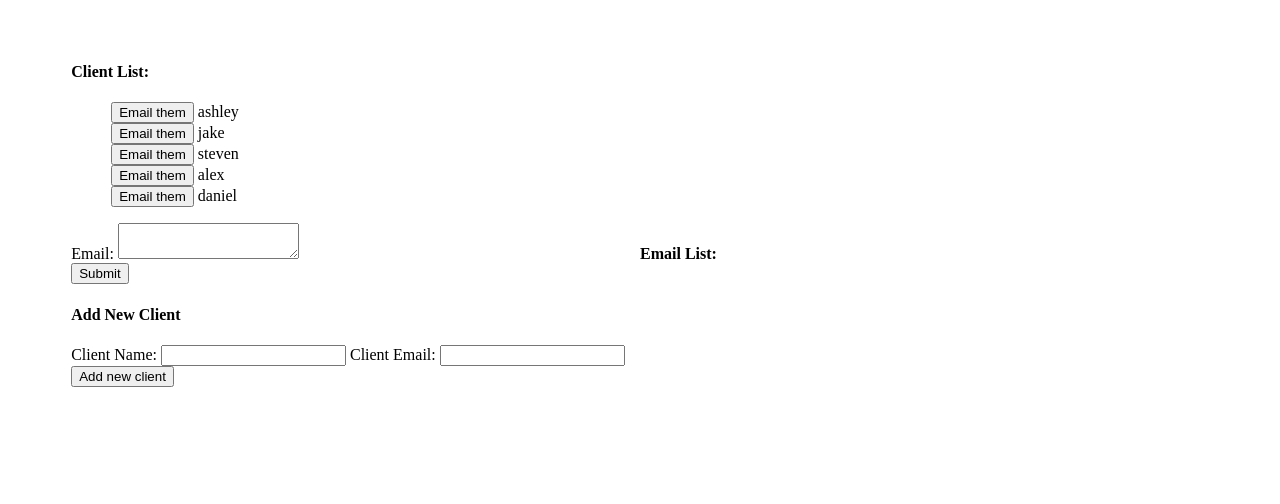
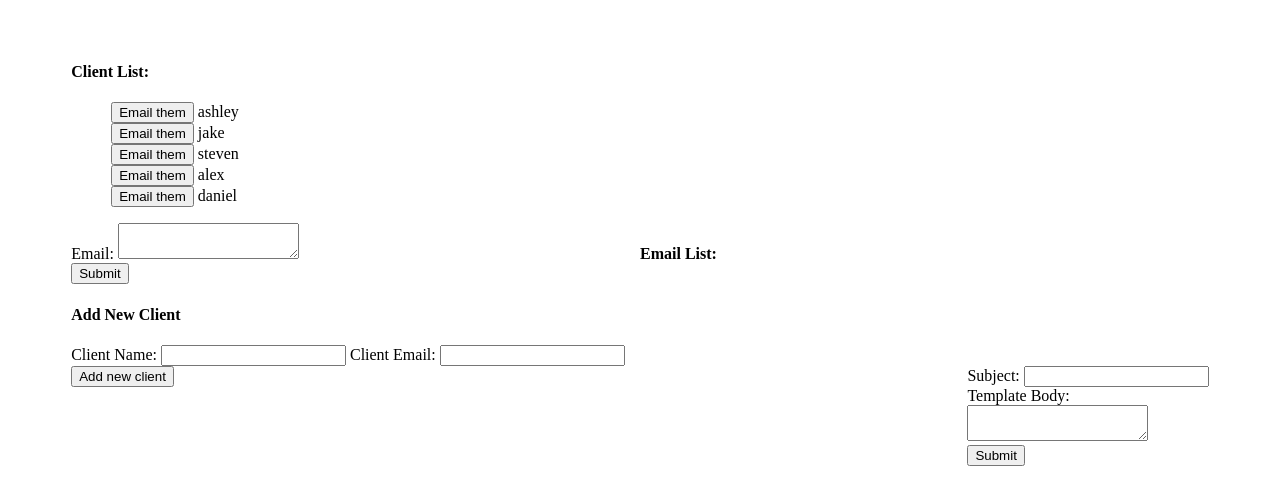
Before and after one commit to thedanielenrico/emailCamp, an Angular app in the folder client/: page / in a window 1280 px wide. Shown: the top 504 px of the page. Built offline with nearby package versions, Linux system fonts and the light colour scheme.

Commit message:
start on templates, push and start new branch

```diff
--- a/client/src/app/app.component.css
+++ b/client/src/app/app.component.css
@@ -1,3 +1,6 @@
-.container {
+/* .container {
     margin: 5%;
 }
+.template {
+    float: right;
+} */
--- a/client/src/app/app.component.html
+++ b/client/src/app/app.component.html
@@ -2,6 +2,7 @@
 
     <app-email-form></app-email-form>
     <app-new-client></app-new-client>
+    <app-templates></app-templates>
 
     <router-outlet></router-outlet>
 </div>
--- a/client/src/app/templates/templates.component.html
+++ b/client/src/app/templates/templates.component.html
@@ -1 +1,23 @@
-<p>templates works!</p>
+<div id="template">
+    <form [formGroup]="emailTemplate" (ngSubmit)="onSubmit()">
+        <h4 *ngIf="success">Email template saved!</h4>
+        <label>
+            Subject:
+            <input formControlName="emailSubject">
+            <div *ngIf="submitted && emailTemplate.controls.emailSubject.errors">
+                <div *ngIf="emailTemplate.controls.emailSubject.errors.required">Please add a subject line</div>
+            </div>
+        </label>
+        <br>
+        <label>
+            Template Body:
+            <br>
+            <textarea formControlName="emailTemplateBody"></textarea>
+            <div *ngIf="submitted && emailTemplate.controls.emailTemplateBody.errors" class="errors">
+                <div *ngIf="emailTemplate.controls.emailTemplateBody.errors.required">Please fill out the template body
+                </div>
+            </div>
+        </label>
+    </form>
+    <button (click)="onSubmit()">Submit</button>
+</div>
--- a/client/src/app/templates/templates.component.ts
+++ b/client/src/app/templates/templates.component.ts
@@ -1,4 +1,6 @@
 import { Component, OnInit } from '@angular/core';
+import { FormBuilder, FormGroup, Validators } from "@angular/forms";
+
 
 @Component({
   selector: 'app-templates',
@@ -7,7 +9,47 @@ import { Component, OnInit } from '@angular/core';
 })
 export class TemplatesComponent implements OnInit {
 
-  constructor() { }
+  emailTemplate: FormGroup;
+
+  success = false;
+  submitted = false;
+
+
+
+  constructor(private formBuilder: FormBuilder) {
+    this.emailTemplate = this.formBuilder.group({
+      emailTemplateBody: ['', Validators.required],
+      emailSubject: ['', Validators.required]
+
+    })
+
+  }
+
+  templates: [
+    {
+      body: "sa;sdfkljas;s",
+      subject: "Number One"
+    },
+    {
+      body: "sa;sdfkljas;s",
+      subject: "Number Two"
+    },
+    {
+      body: "sa;sdfkljas;s",
+      subject: "Number Three"
+    },
+
+  ]
+
+  onSubmit() {
+    this.submitted = true;
+    if (this.emailTemplate.invalid) {
+      return;
+    } else {
+      console.log("Good job!")
+      this.success = true;
+    }
+  }
 
   ngOnInit() {
   }
--- a/client/src/styles.css
+++ b/client/src/styles.css
@@ -1 +1,6 @@
-/* You can add global styles to this file, and also import other style files */
+.container {
+    margin: 5%;
+}
+#template {
+    float: right;
+}
```
